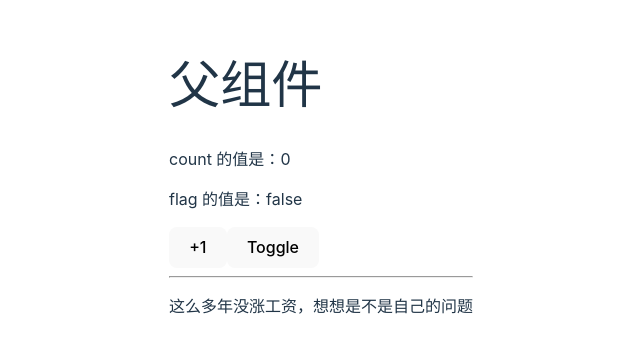
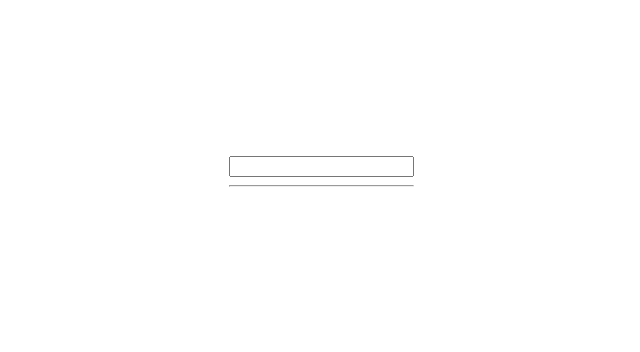
Before and after one commit to ypinchina/hooks-advance, a React (Vite) app in the folder day_01/: page / in a window 1280 px wide. Shown: the part 222-574 px from the top of the page, without its empty margins (319-959 px from the left). Built offline with nearby package versions, Linux system fonts and the light colour scheme.

Commit message:
useCallback的学习

```diff
--- a/day_01/src/App.tsx
+++ b/day_01/src/App.tsx
@@ -1,9 +1,9 @@
 import React from "react";
-import { Father } from "./components/use_memo/useMemo";
+import { Search } from "./components/use_callback/base";
 const App: React.FC = () => {
   return (
     <>
-      <Father></Father>
+      <Search></Search>
     </>
   );
 };
--- /dev/null
+++ b/day_01/src/components/use_callback/base.tsx
@@ -0,0 +1,15 @@
+import React, { useState, useCallback } from "react"
+const setObj = new Set()
+export const Search: React.FC = () => {
+    const [kw, setKw] = useState('')
+    const inputChange = useCallback((e: React.ChangeEvent<HTMLInputElement>) => {
+        setKw(e.currentTarget.value)
+    }, [])
+    setObj.add(inputChange)
+    console.log(setObj.size)
+    return <>
+        <input value={kw} onChange={inputChange}></input>
+        <hr></hr>
+        <p>{kw}</p>
+    </>
+}
```
Also changed, not shown: 1 other file (tests, documents, lock files or other folders).
